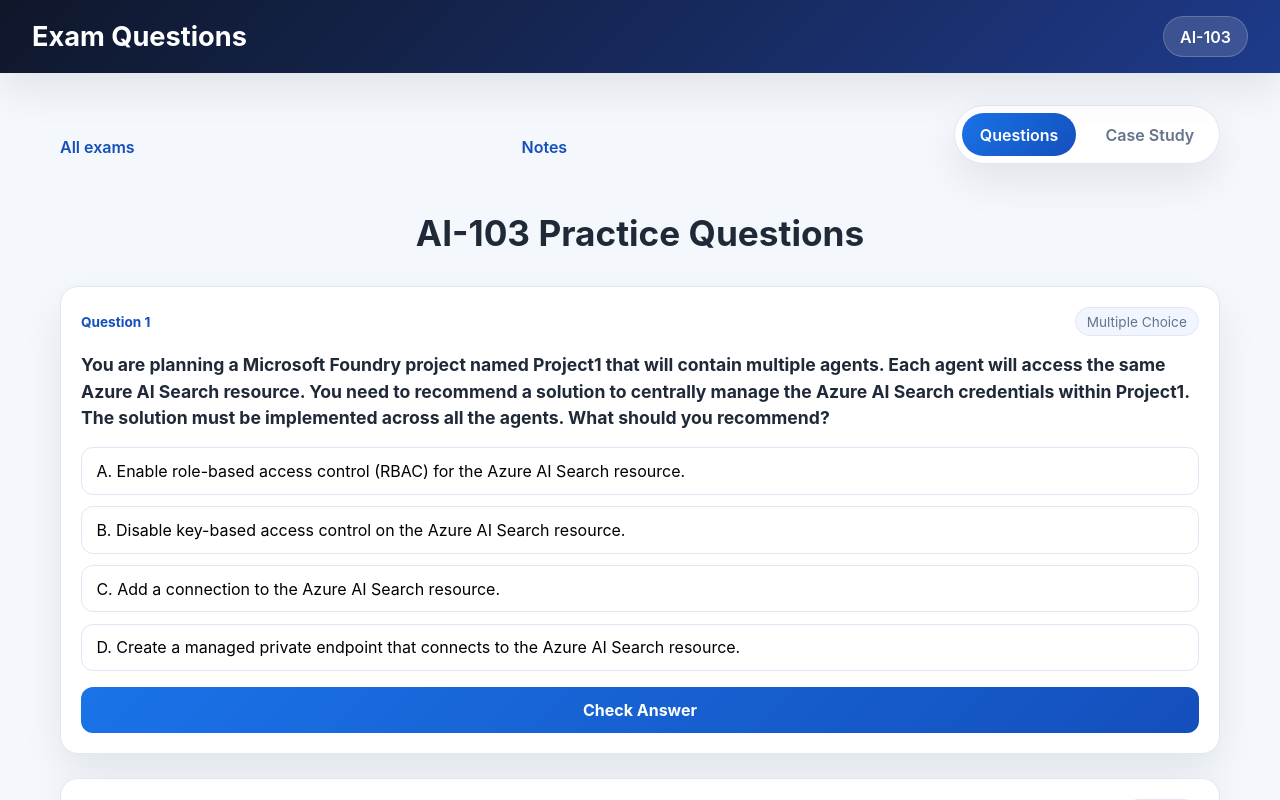
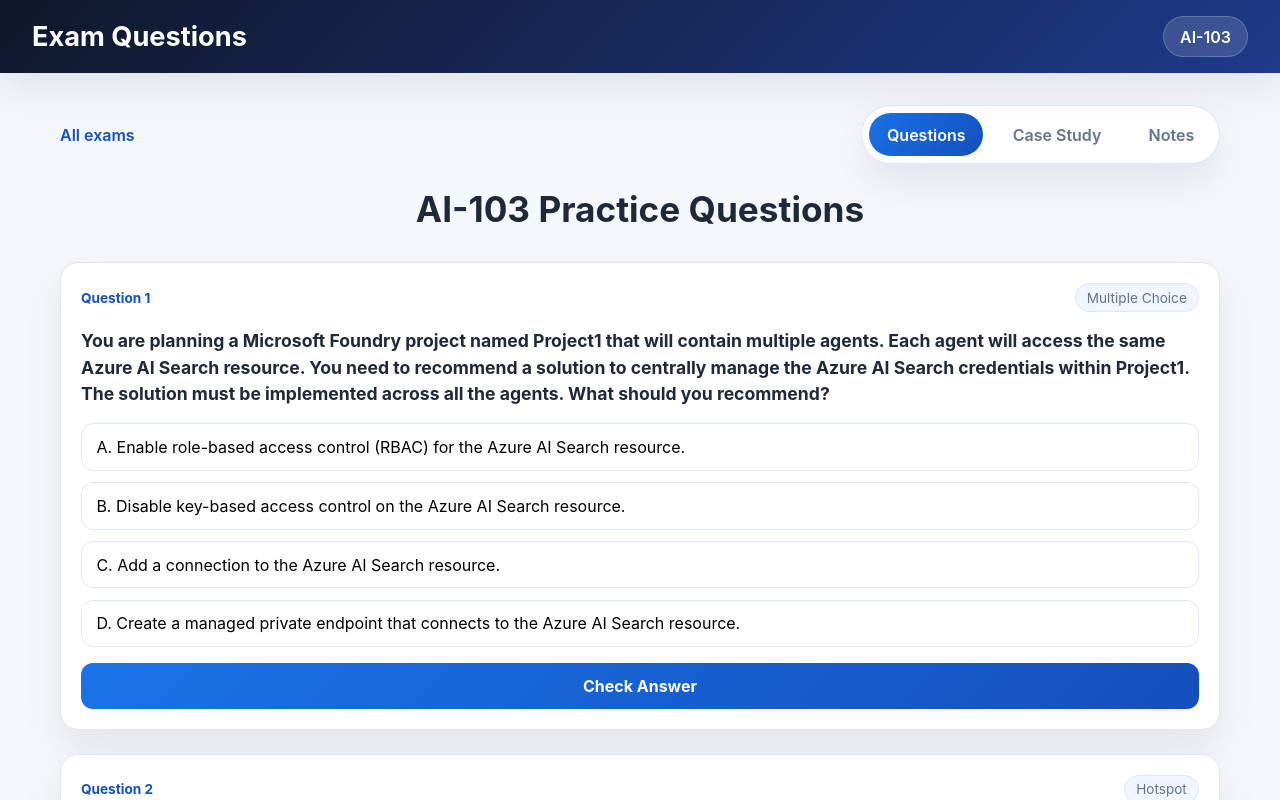
Before and after one commit to Abhaypsr/AIQuestionAnswer, a React (Vite) app: page / in a window 1280 px wide. Both pictures are taken after a click on the button 446 px from the left and 389 px from the top of the page. Shown: the top 800 px of the page. Built offline with nearby package versions, Linux system fonts and the light colour scheme.

Commit message:
adding notes

```diff
--- a/src/App.jsx
+++ b/src/App.jsx
@@ -176,6 +176,13 @@
     setRoute({ screen: 'course', page: 0 });
     setView('questions');
     window.history.pushState({}, '', ai103Path(1));
+  };
+
+  const openCaseStudy = () => {
+    setRoute({ screen: 'course', page: 0 });
+    setView('caseStudy');
+    window.history.pushState({}, '', ai103Path(1));
+    window.scrollTo(0, 0);
   };
 
   const openAI901 = () => {
@@ -771,7 +778,19 @@
           <section className="notes-page">
             <nav className="course-toolbar" aria-label="AI-103 navigation">
               <button className="back-link" type="button" onClick={goHome}>All exams</button>
-              <button className="back-link" type="button" onClick={openAI103}>AI-103 Questions</button>
+              <div className="course-view-actions">
+                <div className="view-tabs">
+                  <button className="tab" type="button" onClick={openAI103}>
+                    Questions
+                  </button>
+                  <button className="tab" type="button" onClick={openCaseStudy}>
+                    Case Study
+                  </button>
+                  <button className="tab active" type="button" onClick={openNotes} aria-current="page">
+                    Notes
+                  </button>
+                </div>
+              </div>
             </nav>
             <div className="page-header">
               <h1>AI-103 Notes</h1>
@@ -797,7 +816,7 @@
           <>
             <nav className="course-toolbar" aria-label="Course navigation">
               <button className="back-link" type="button" onClick={goHome}>All exams</button>
-              <button className="back-link" type="button" onClick={openNotes}>Notes</button>
+              <div className="course-view-actions">
                 <div className="view-tabs">
                   <button
                     type="button"
@@ -813,6 +832,10 @@
                   >
                     Case Study
                   </button>
+                  <button className="tab" type="button" onClick={openNotes}>
+                    Notes
+                  </button>
+                </div>
               </div>
             </nav>
 
--- a/src/styles.css
+++ b/src/styles.css
@@ -183,6 +183,16 @@
   align-items: center;
   gap: 1rem;
   margin-bottom: 1.5rem;
+}
+
+.course-view-actions {
+  display: flex;
+  align-items: center;
+  gap: 1rem;
+}
+
+.course-view-actions .view-tabs {
+  margin-bottom: 0;
 }
 
 .back-link {
```
Lines whose indentation alone changed are shown as unchanged.
